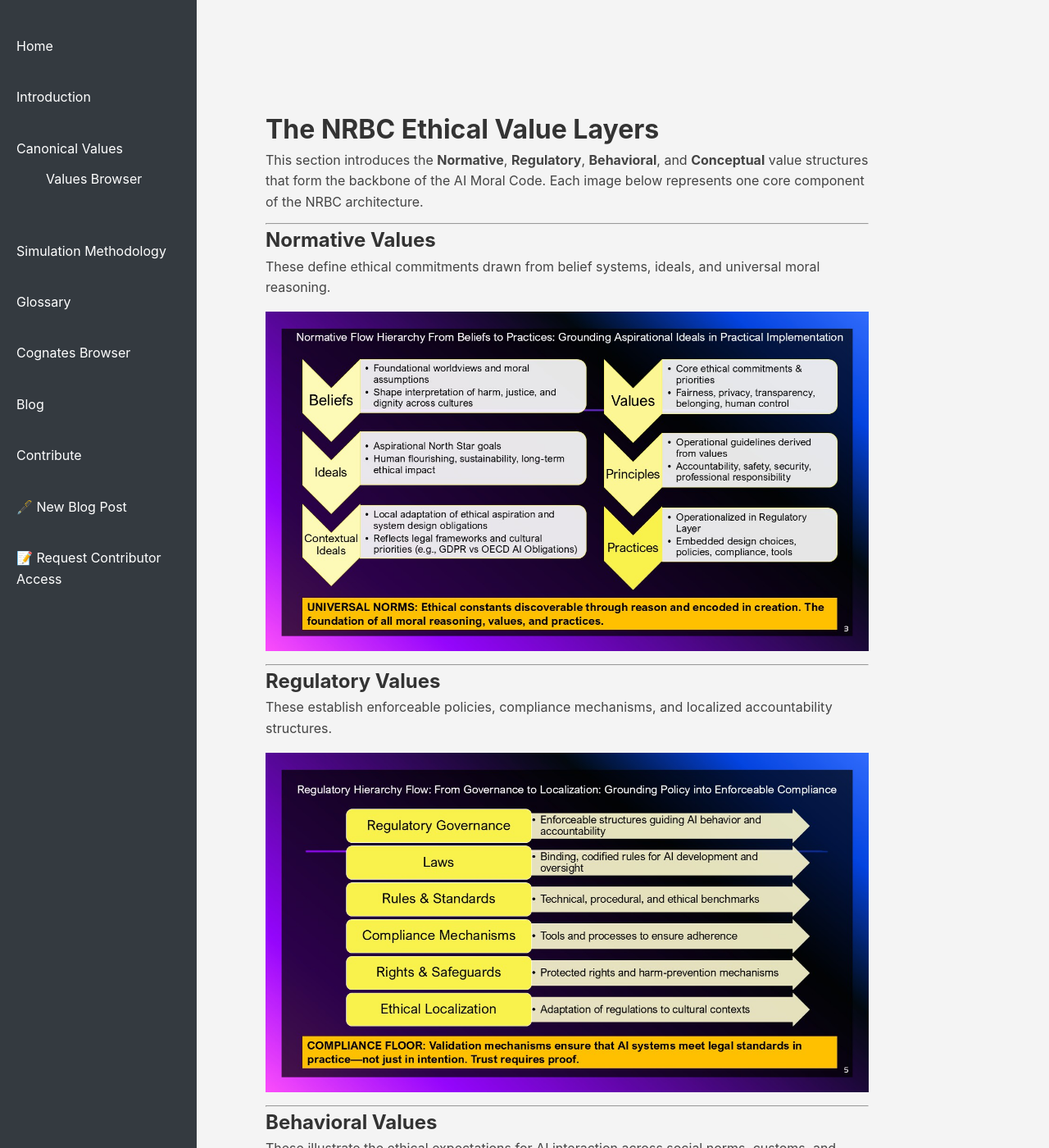
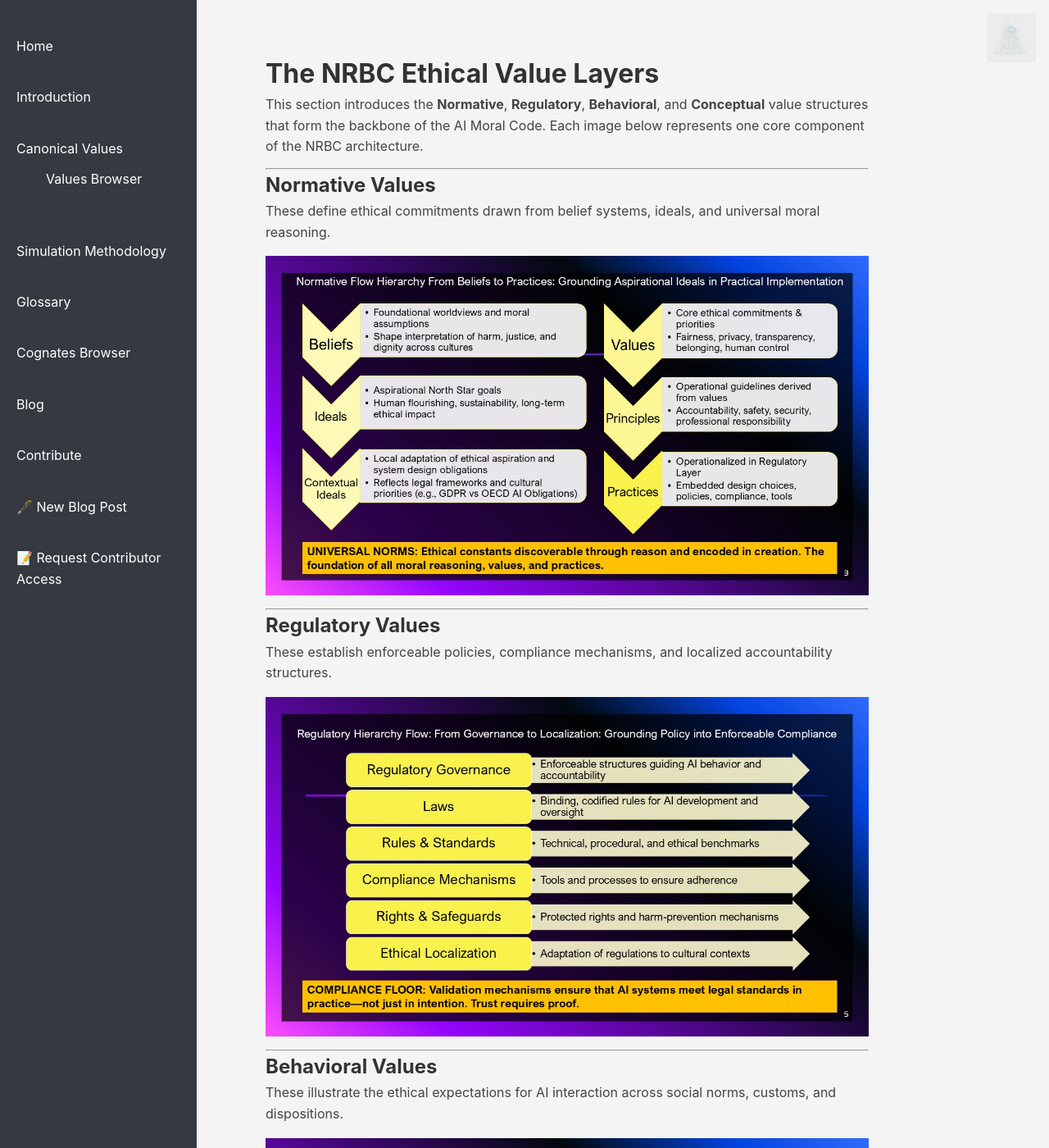
Before and after one commit to rjhinrichs/aimoralcode, a Jekyll site: the page built from values.md, in a window 1280 px wide and 1400 px high. Shown: the whole window at 82% size. Built offline with Jekyll 4.4.1, drawn with Linux system fonts in a browser that asks for light colours.

Commit message:
Update style.css

```diff
--- a/assets/css/style.css
+++ b/assets/css/style.css
@@ -195,6 +195,14 @@ footer {
 .blog-container li {
   margin-bottom: 1rem;
 }
+/* Floating Logo Container in Top Right */
+#header-logo-container {
+  position: fixed;
+  top: 1rem;
+  right: 1rem;
+  z-index: 1000;
+}
+
 /* Override global image style for floating logo */
 #header-logo {
   display: inline;
```
